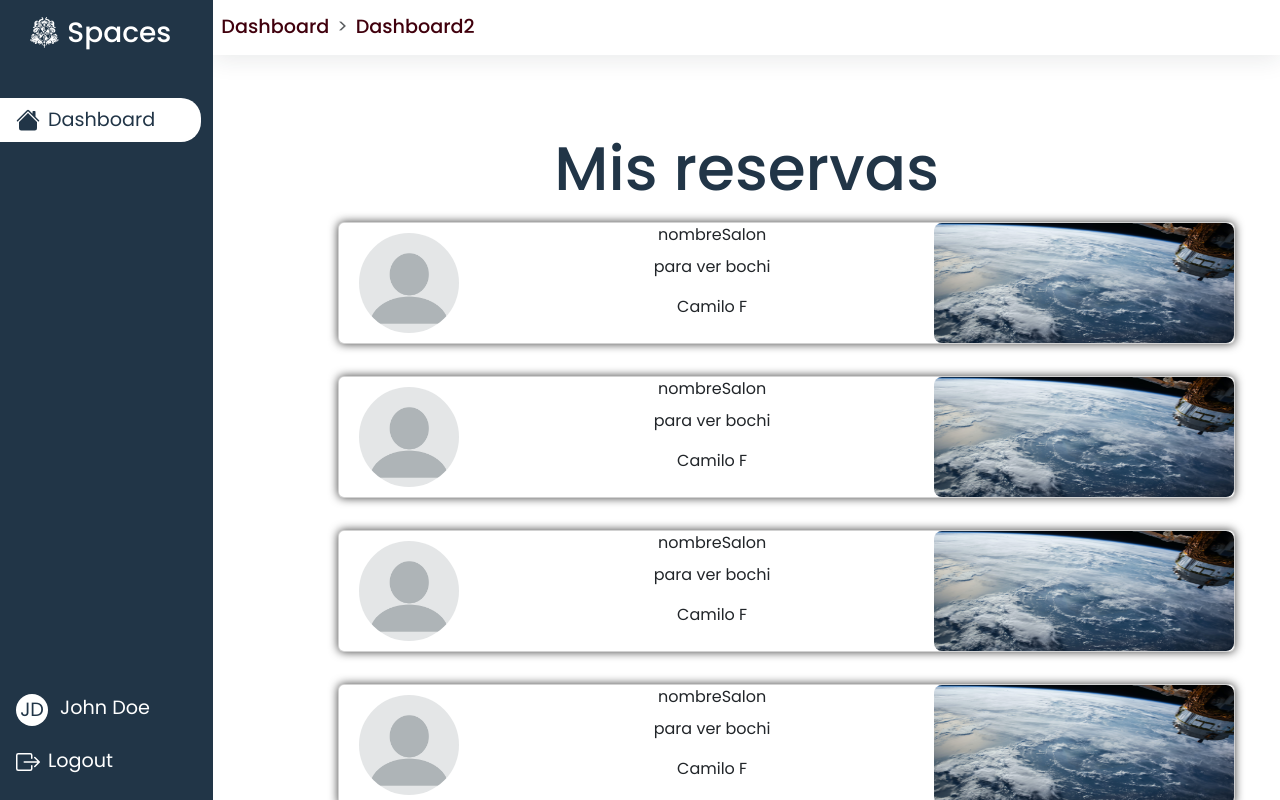
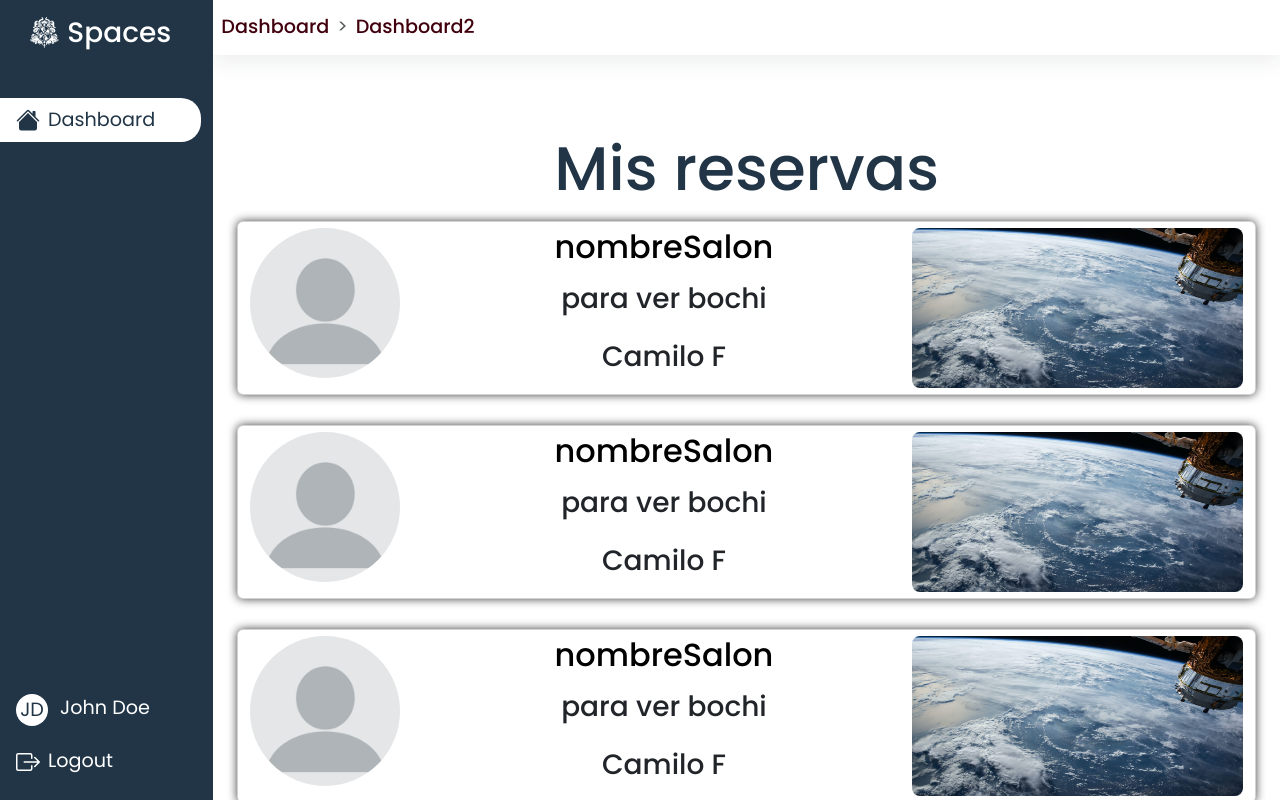
Before and after one commit to Feligx/EICTSpaces-WEB, a React (Vite) app in the folder react/eict-spaces/: page /dashboard/bookings in a window 1280 px wide. Built offline with nearby package versions, Linux system fonts and the light colour scheme.

Commit message:
[UPDATE] horizontal card

```diff
--- a/react/eict-spaces/src/components/cards/HorizontalCard.css
+++ b/react/eict-spaces/src/components/cards/HorizontalCard.css
@@ -11,11 +11,11 @@
     border-color: white !important;
     padding: 0px !important;
     margin: 0px !important;
+    display: flex;
     flex-direction: column !important;
 }
 
 .card{
-    max-width: 100%;
     height: 120px;
     margin: 10px 20px 20px 100px;
     box-shadow: 0px 0px 10px 0px rgba(0,0,0,0.75);
@@ -25,16 +25,20 @@
 .foto-perfil img{
     border-radius: 50%;
     float: left;
-    width: 100px;
-    height: 100px;
-    margin: 10px 0px 10px 20px;
+    width: 150px;
+    height: 150px;
+    margin: 0px 0px 0px 0px;
+    padding: 0px 0px;
+    border-radius: 100px !important;
 }
 
 .foto-lab img{
     float: right;
-    width: 300px;
-    height: 120px;
+    /*width: 300px;*/
     border-radius: 10px;
+    height:160px;
+    margin: 0px 0px 0px 0px;
+    padding: 0px 0px;
 }
 
 .botonCancelar{
@@ -60,3 +64,7 @@
     color:white !important;
     border-color: #00504D !important;
 }
+
+.card-title h2{
+    color: black !important;
+}
--- a/react/eict-spaces/src/components/cards/HorizontalCard.jsx
+++ b/react/eict-spaces/src/components/cards/HorizontalCard.jsx
@@ -1,13 +1,13 @@
 import { Card, Button, CardImg, CardText, CardTitle, Col, Row, Modal, ModalHeader, ModalFooter, ModalBody } from "reactstrap"
 import './HorizontalCard.css'
-import {useState} from "react";
+import { useState } from "react";
 
 const HorizontalCard = ({ nombreSalon, profilePic, person, image, reason, userAdmin, active, id, setBookings }) => {//userAdmin es un booleano que indica si el usuario es admin o no para las modales
     const [modal, setModal] = useState(false);
     const [modal2, setModal2] = useState(false);
     const toggle = () => setModal(!modal);
     const toggle2 = () => setModal2(!modal2);
-    let togs = userAdmin==true ? toggle : toggle2
+    let togs = userAdmin == true ? toggle : toggle2
 
     function handleActive() {
         setBookings(prevState => prevState.map(booking => {
@@ -19,29 +19,30 @@ const HorizontalCard = ({ nombreSalon, profilePic, person, image, reason, userAd
     }
     return (
         <>
-            <Button onClick = {togs}  className="w-100 hori-card no-gutters">
-                <Card className="card ">
-                        <Row className="row g-0">
-                            <Col  className="card-img-top rounded-3 foto-perfil">
-                                <img src={profilePic}></img>
+            <Card className="card d-flex mx-0" tag={Button} onClick={togs}>
+                <Row className="row g-0 d-flex w-100">
+                    <Col className="card-img-top rounded-3 foto-perfil">
+                        <CardImg src={profilePic} className="foto-perfil rounded-3"></CardImg>
                     </Col>
                     <Col className="col-6">
                         <Row>
                             <CardTitle className="card-title">
-                                        {nombreSalon}
+                                <h2>{nombreSalon}</h2>
                             </CardTitle>
                             <CardText className="mt-0">
-                                        {reason}
+                                <h3>{reason}</h3>
                             </CardText>
-                                    <CardText className="mt-0">{person}</CardText>
+                            <CardText className="mt-0">
+                                <h3>{person}</h3>
+                            </CardText>
                         </Row>
                     </Col>
                     <Col className="col-4 foto-lab">
-                                <CardImg src={image} className="card-img-top rounded-3"></CardImg>
+                        <CardImg src={image} className="card-img-top rounded-3 rounded float-right foto-lab w-100"></CardImg>
                     </Col>
                 </Row>
             </Card>
-            </Button>
+
             <div className="">
                 <Modal isOpen={modal} toggle={toggle}>
                     <ModalHeader toggle={toggle}>
@@ -70,11 +71,11 @@ const HorizontalCard = ({ nombreSalon, profilePic, person, image, reason, userAd
 
                     </ModalBody>
                     <ModalFooter>
-                    <Button color="secondary" onClick={event=>{
+                        <Button color="secondary" onClick={event => {
                             toggle2();
                             handleActive();
 
-                    } } className="btn botonCancelar">
+                        }} className="btn botonCancelar">
                             Cancelar mi reserva
                         </Button>
                     </ModalFooter>
@@ -107,18 +108,18 @@ const HorizontalCard = ({ nombreSalon, profilePic, person, image, reason, userAd
 
                     </ModalBody>
                     <ModalFooter>
-                    <Button color="primary" onClick={event=>{
+                        <Button color="primary" onClick={event => {
                             toggle2();
                             handleActive();
 
-                    } } className="btn botonCancelar">
+                        }} className="btn botonCancelar">
                             Rechazar
                         </Button>{' '}
-                    <Button color="secondary" onClick={event=>{
+                        <Button color="secondary" onClick={event => {
                             toggle2();
                             handleActive();
 
-                    } } className="btn btn-outline-success botonAceptar">
+                        }} className="btn btn-outline-success botonAceptar">
                             Aceptar
                         </Button>
                     </ModalFooter>
--- a/react/eict-spaces/src/views/bookings/Bookings.jsx
+++ b/react/eict-spaces/src/views/bookings/Bookings.jsx
@@ -31,7 +31,7 @@ const books = [
         reason: "para ver bochi",
         userAdmin: true,
         active: true,
-        id : 1
+        id : 3
     },
     {
         nombreSalon: "nombreSalon",
@@ -41,7 +41,7 @@ const books = [
         reason: "para ver bochi",
         userAdmin: false,
         active: true,
-        id : 2
+        id : 4
     }
 ]
 
@@ -53,7 +53,7 @@ const Bookings = () => {
         <Col className='container d-flex flex-column'>
             <h1 className='text-center'>Mis reservas</h1>
             <div className='d-flex flex-column'>
-                {books.map((book,index) => {
+                {bookings.map((book,index) => {
                     if (book.active == false) {
                         return null;
                     }
```
Lines whose indentation alone changed are shown as unchanged.
